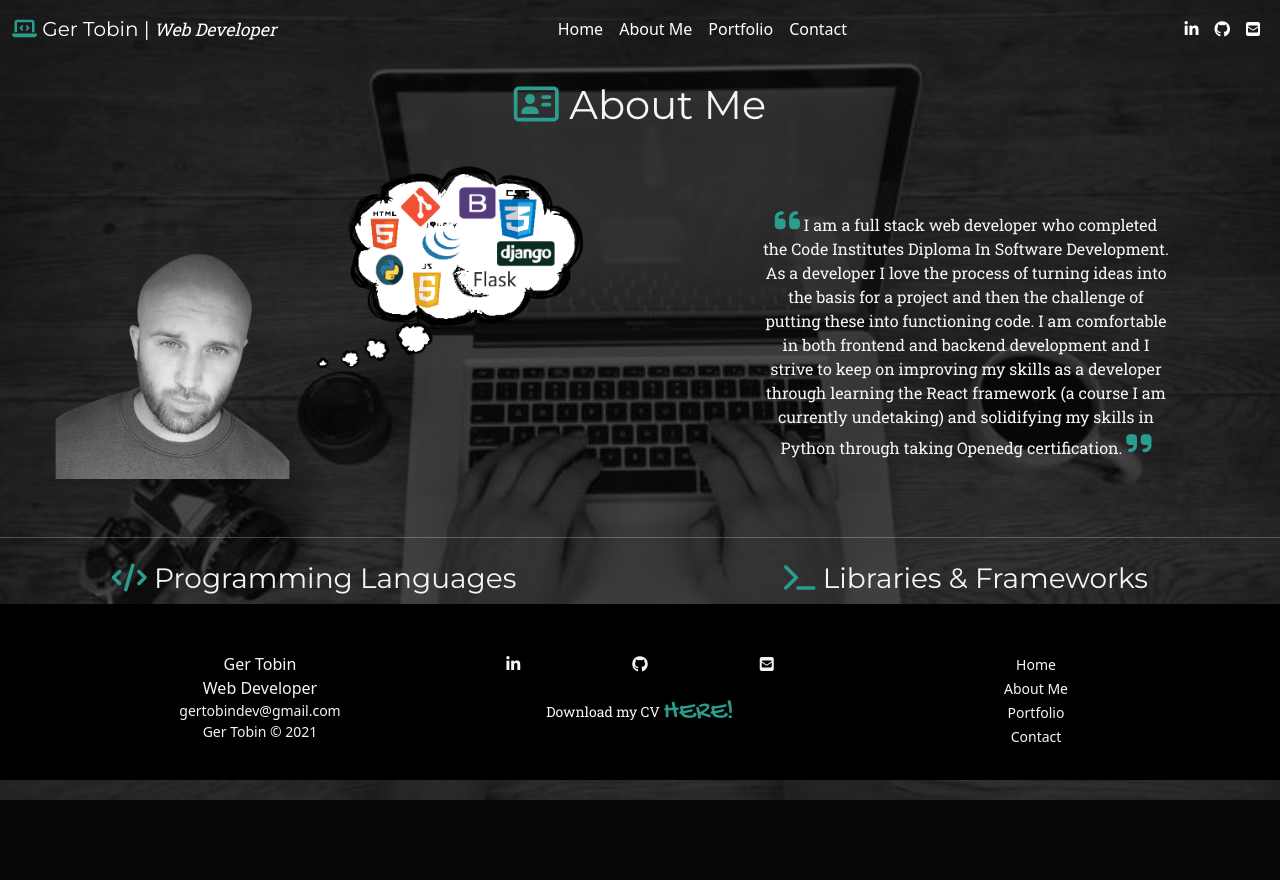
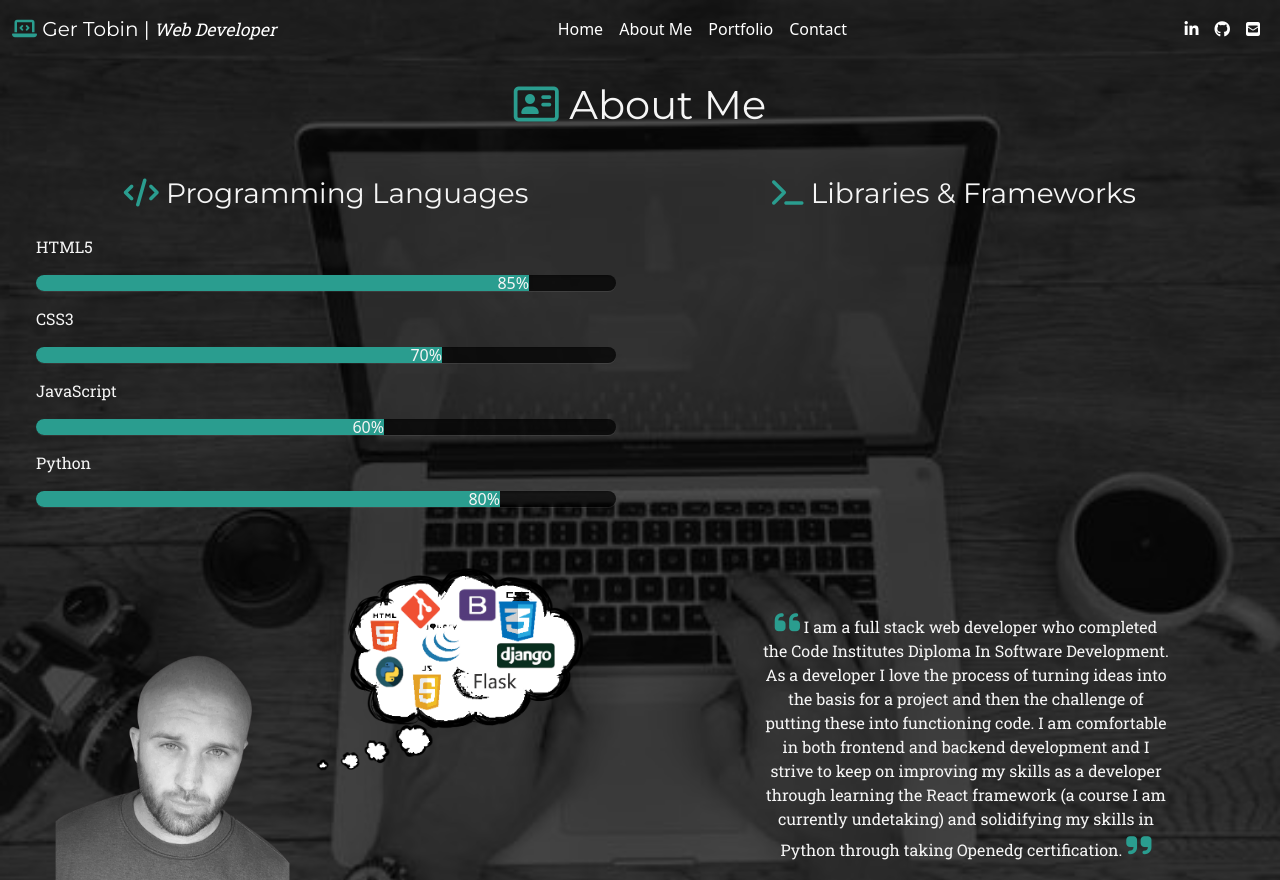
Before and after one commit to Gertobin11/personal-portfolio, a Django app: page /about_me/ in a window 1280 px wide. Shown: the top 880 px of the page. Before the commit the page ends 800 px from the top, so only its background shows below. Run offline with Django 3.2, Linux system fonts and the light colour scheme; some libraries are stand-ins or nearby versions.

Commit message:
added animated progress bars showing my skills in the various coding languages

```diff
--- a/about_me/templates/about_me/about_me.html
+++ b/about_me/templates/about_me/about_me.html
@@ -1,13 +1,42 @@
 {% extends 'base.html' %}
 {% block content %}
+
+<section id="skills">
+    <h1 class="my-4 text-center whitesmoke title-text"><i class="far fa-address-card brt-grn"></i> About Me</h1>
+    <div class="px-4 mt-4 row">
+        <div class="px-4 col-12 col-md-6">
+            <h3 class="my-4 title-text text-center whitesmoke"><i class="fas fa-code brt-grn"></i> Programming Languages</h3>
+            <p class="paragraph-text mt-3 whitesmoke">HTML5</p>
+            <div class="animation-container">
+                <span class="html whitesmoke text-end">85%</span>
+            </div>
+            <p class="paragraph-text mt-3 whitesmoke">CSS3</p>
+            <div class="animation-container">
+                <span class="css whitesmoke text-end">70%</span>
+            </div>
+            <p class="paragraph-text mt-3 whitesmoke">JavaScript</p>
+            <div class="animation-container">
+                <span class="js whitesmoke text-end">60%</span>
+            </div>
+            <p class="paragraph-text mt-3 whitesmoke">Python</p>
+            <div class="animation-container">
+                <span class="python whitesmoke text-end">80%</span>
+            </div>
+        </div>
+        <div class="col-12 col-md-6">
+            <h3 class="mx-4 my-4 title-text text-center whitesmoke"><i class="fas fa-terminal brt-grn"></i> Libraries & Frameworks</h3>
+        </div>
+    </div>
+</section>
+<br><br>
 <section id="main-pic">
-    <h1 class="mt-4 mb-4 text-center whitesmoke title-text"><i class="far fa-address-card brt-grn"></i> About Me</h1>
     <div class="row">
         <div class="col-md-3 col-6 text-end pe-0">
-            <img  id="ger-pic" src="/media/myself.png" alt="picture of Ger Tobin">
+            <img id="ger-pic" src="/media/myself.png" alt="picture of Ger Tobin">
         </div>
         <div class="col-md-3 col-6 text-start ps-0">
-            <img id="thinking-bubble" src="/media/thinking-code-white.png" alt="Thinking bubble with programming language logos inside">
+            <img id="thinking-bubble" src="/media/thinking-code-white.png"
+                alt="Thinking bubble with programming language logos inside">
         </div>
         <div class="col-10 offset-1 col-md-4">
             <p id="about-me-p" class="paragraph-text text-center whitesmoke">
@@ -23,18 +52,6 @@
             </p>
         </div>
     </div>
-</section>
-<hr class="whitesmoke mt-4 mb-4">
-<section id="skills">
-    <div class="mt-4 row">
-        <div class="col-12 col-md-6">
-            <h3 class="title-text text-center whitesmoke"><i class="fas fa-code brt-grn"></i> Programming Languages</h3>
-        </div>
-        <div class="col-12 col-md-6">
-            <h3 class="title-text text-center whitesmoke"><i class="fas fa-terminal brt-grn"></i> Libraries & Frameworks</h3>
-        </div>
-    </div>
-
 </section>
 
 <script src="https://code.jquery.com/jquery-3.6.0.min.js"
--- a/static/css/base.css
+++ b/static/css/base.css
@@ -234,6 +234,102 @@ footer .btn:active {
     font-size: 1.8rem;
 }
 
+/* Code inspired from a freecodecamp tutorial */
+
+.animation-container {
+    height: 16px;
+    position: relative;
+    display: block;
+    width: 100%;
+    font-size: 16px;
+    line-height: 16px;
+    border-radius: 30px;
+    box-shadow: inset 0 1px 2px rgba(0, 0, 0, 0.25), 0 1px rgba(255, 255, 255, 0.08);
+    background: rgba(0, 0, 0, 0.7);
+}
+
+.animation-container .html {
+    display: inline-block;
+    position: relative;
+    background: #2a9d8f;
+    background-size: 100%;
+    width: 85%;
+    height: 16px;
+    border-radius: 12px 0 0 12px;
+    animation: html-anim 4s 1 ease-out;
+}
+
+@keyframes html-anim {
+    0% {
+        width: 1%
+    }
+    100% {
+        width: 85%
+    }
+}
+
+.animation-container .css {
+    display: inline-block;
+    position: relative;
+    background: #2a9d8f;
+    background-size: 100%;
+    width: 70%;
+    height: 16px;
+    border-radius: 12px 0 0 12px;
+    animation: css-anim 4s 1 ease-out;
+}
+
+@keyframes css-anim {
+    0% {
+        width: 1%
+    }
+
+    100% {
+        width: 70%
+    }
+}
+
+.animation-container .js {
+    display: inline-block;
+    position: relative;
+    background: #2a9d8f;
+    background-size: 100%;
+    width: 60%;
+    height: 16px;
+    border-radius: 12px 0 0 12px;
+    animation: js-anim 4s 1 ease-out;
+}
+
+@keyframes js-anim {
+    0% {
+        width: 1%
+    }
+
+    100% {
+        width: 60%
+    }
+}
+
+.animation-container .python {
+    display: inline-block;
+    position: relative;
+    background: #2a9d8f;
+    background-size: 100%;
+    width: 80%;
+    height: 16px;
+    border-radius: 12px 0 0 12px;
+    animation: python-anim 4s 1 ease-out;
+}
+
+@keyframes python-anim {
+    0% {
+        width: 1%
+    }
+
+    100% {
+        width: 80%
+    }
+}
 
 /* Media Queries */
 @media only screen and (max-width: 575px) {
```
